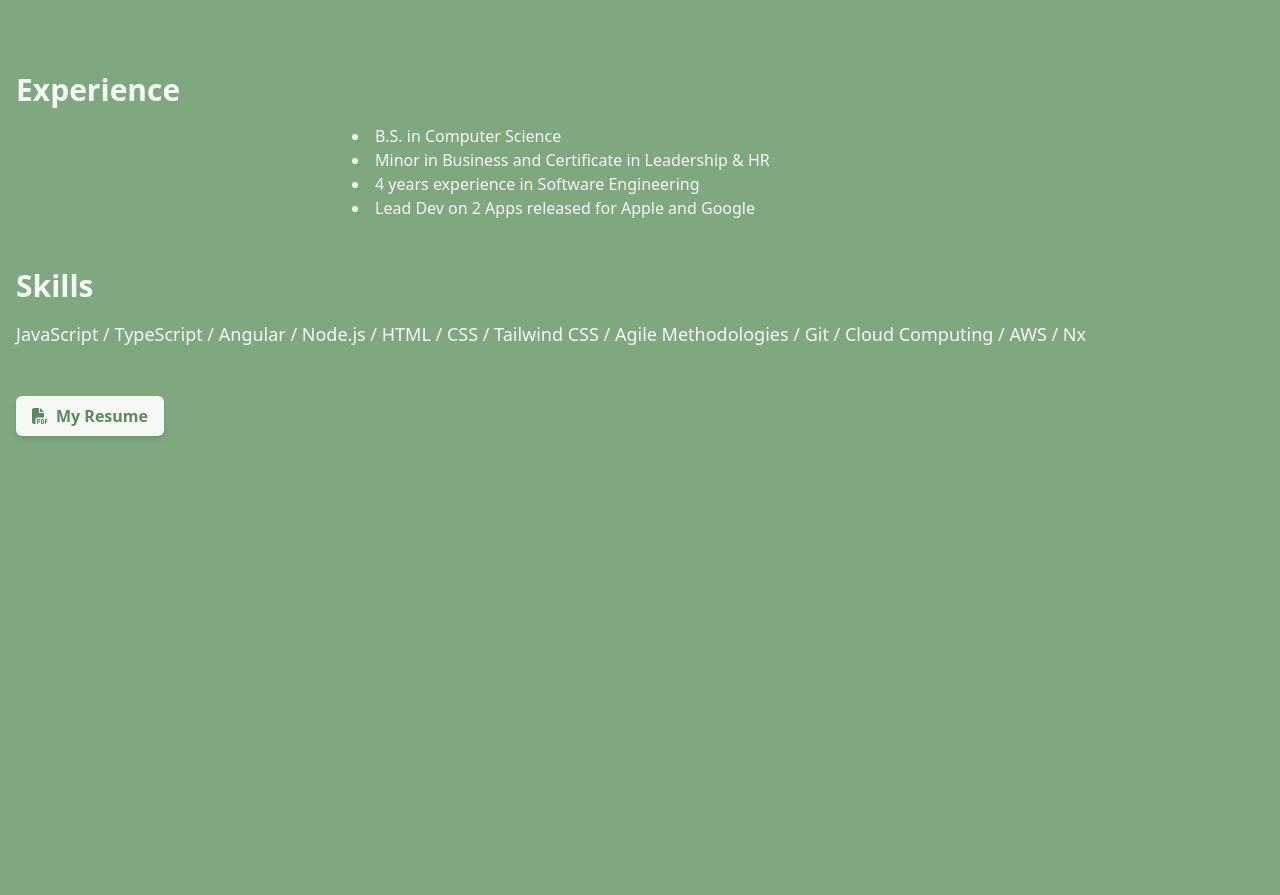
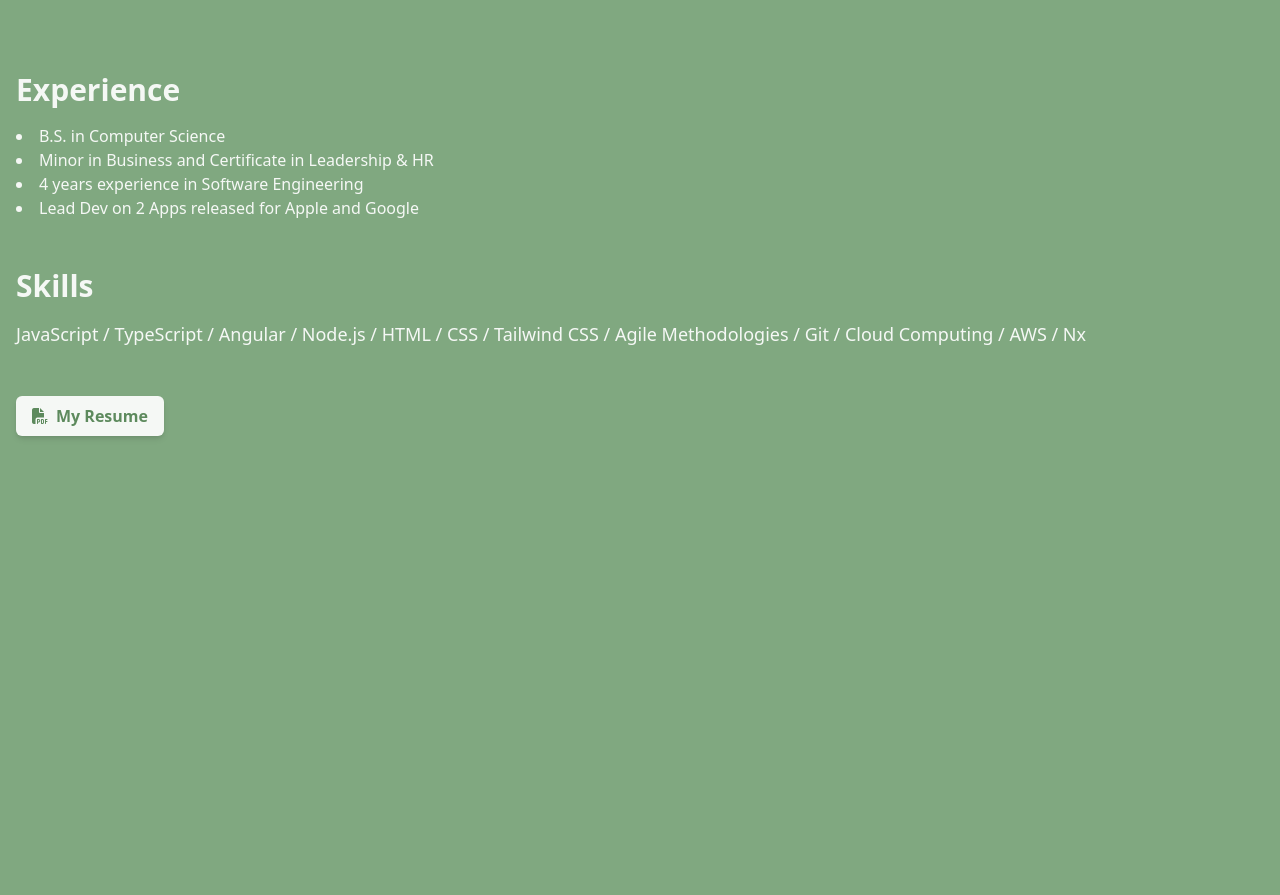
Before and after one commit to brianrclow/portfolio, an Angular app: page /about in a window 1280 px wide. Shown: the part 2540-3435 px from the top of the page. Built offline with nearby package versions, Linux system fonts and the light colour scheme.

Commit message:
left align expiernce

```diff
--- a/src/app/about/about.component.html
+++ b/src/app/about/about.component.html
@@ -20,7 +20,7 @@
 
         <div class="mt-12">
             <h3 class="text-3xl font-bold mb-4 text-primary-50">Experience</h3>
-            <ul class="list-disc list-inside text-left mx-auto max-w-xl text-primary-50">
+            <ul class="list-disc list-inside text-left text-primary-50">
                 <li>B.S. in Computer Science</li>
                 <li>Minor in Business and Certificate in Leadership & HR</li>
                 <li>4 years experience in Software Engineering</li>
```
